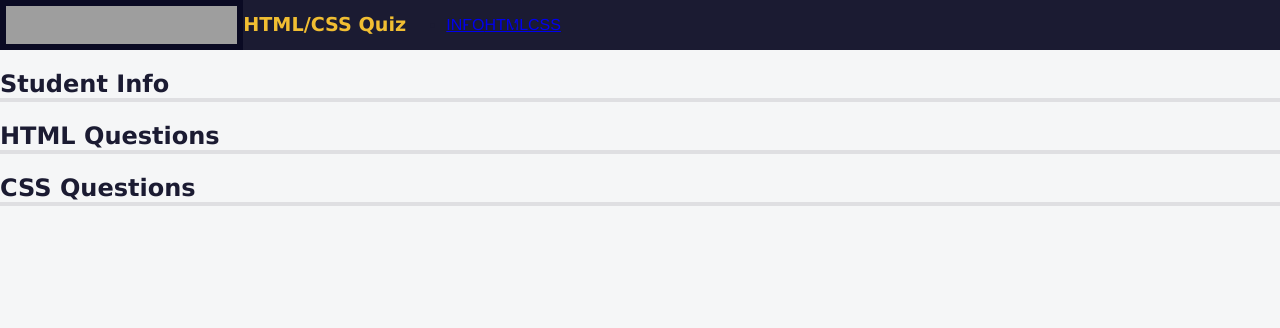
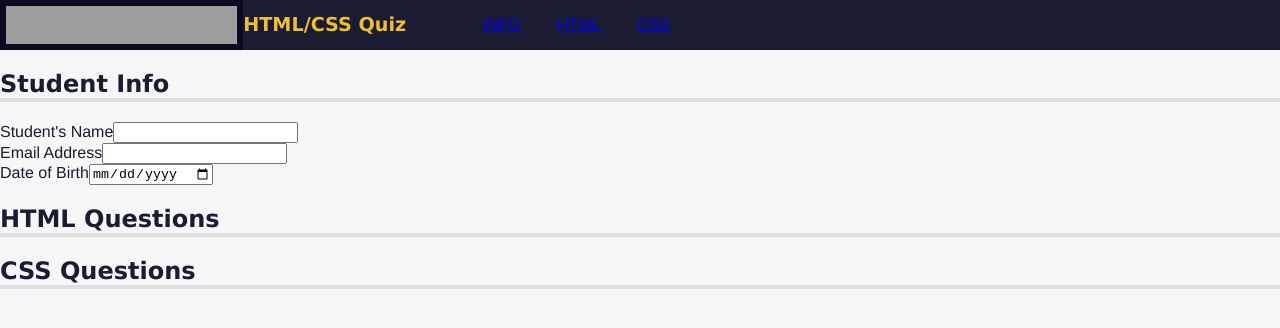
Before and after one commit to sangaray/practicandofreecodecamp, a plain HTML site: page ResponsiveWebDesign/CSSAccessibilityQuiz/index.html in a window 1280 px wide. Drawn offline with Linux system fonts and the light colour scheme; grey boxes are pictures that could not be loaded.

Commit message:
Trabajando en la primera sección del form

```diff
--- a/ResponsiveWebDesign/CSSAccessibilityQuiz/index.html
+++ b/ResponsiveWebDesign/CSSAccessibilityQuiz/index.html
@@ -13,9 +13,9 @@
       <h1>HTML/CSS Quiz</h1>
       <nav>
         <ul>
-          <li><a href="#">INFO</a></li>
-          <li><a href="#">HTML</a></li>
-          <li><a href="#">CSS</a></li>
+          <li><a href="#student-info">INFO</a></li>
+          <li><a href="#html-questions">HTML</a></li>
+          <li><a href="#css-questions">CSS</a></li>
         </ul>
       </nav>
     </header>
@@ -23,6 +23,15 @@
       <form action="https://freecodecamp.org/practice-project/accessibility-quiz" method="post">
         <section role="region" aria-labelledby="student-info">
           <h2 id="student-info">Student Info</h2>
+          <div class="info">
+            <label for="name">Student's Name</label><input type="text" id="name" name="student-name" />
+          </div>
+          <div class="info">
+            <label for="email">Email Address</label><input type="email" id="email" name="email-address" />
+          </div>
+          <div class="info">
+            <label for="birthday">Date of Birth</label><input type="date" id="birthday" name="birth-date" />
+          </div>
         </section>
         <section role="region" aria-labelledby="html-questions">
           <h2 id="html-questions">HTML Questions</h2>
--- a/ResponsiveWebDesign/CSSAccessibilityQuiz/styles.css
+++ b/ResponsiveWebDesign/CSSAccessibilityQuiz/styles.css
@@ -3,6 +3,12 @@ body {
   color: #1b1b32;
   font-family: Helvetica;
   margin: 0;
+}
+
+nav {
+  width: 50%;
+  max-width: 300px;
+  height: 50px;
 }
 
 #logo {
```
